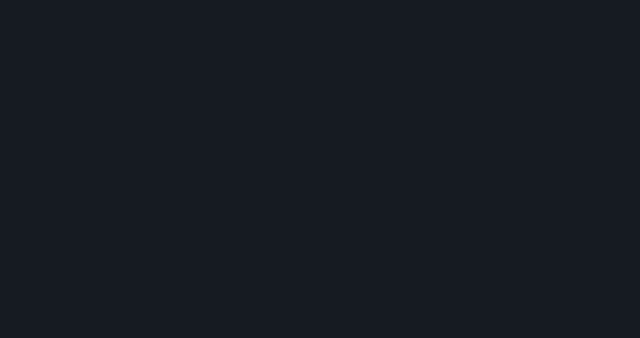
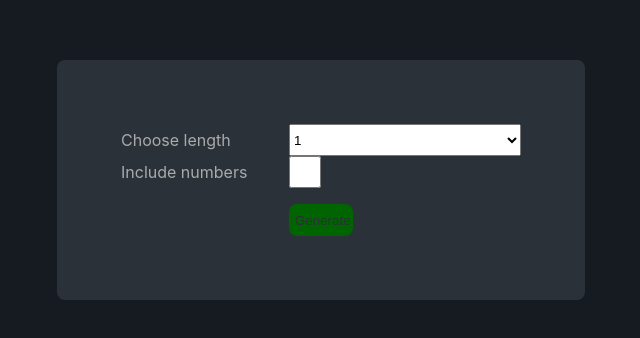
Before and after one commit to JacobG03/pass_generator, a Next.js app in the folder pass_generator/: page / in a window 1280 px wide. Shown: the part 220-558 px from the top of the page, without its empty margins (319-959 px from the left). Built offline with nearby package versions, Linux system fonts and the light colour scheme.

Commit message:
ui added

```diff
--- a/pass_generator/pages/index.js
+++ b/pass_generator/pages/index.js
@@ -1,4 +1,5 @@
 import styled from 'styled-components'
+import { useState, useEffect } from 'react'
 
 
 const Container = styled.div`
@@ -13,10 +14,86 @@ const Container = styled.div`
   color: rgb(170, 170, 170);
 `
 
+const GenerateSection = styled.div`
+  width: fit-content;
+  height: fit-content;
+  padding: 4rem;
+  border-radius: 8px;
+  display: flex;
+  flex-direction: column;
+  align-items: center;
+  background-color: rgb(42, 49, 56);
+  gap: 1rem;
+`
+
+const InputOptions = styled.div`
+  width: 400px;
+  height: fit-content;
+`
+
+const LengthSection = styled.div`
+  width: 100%;
+  height: fit-content;
+  display: flex;
+  flex-direction: row;
+  align-items: center;
+  justify-content: space-evenly;
+  gap: 0.5rem;
+`
+
+const SelectLength = styled.select`
+  flex-grow: 1;
+  height: 2rem;
+`
+
+const Checkbox = styled.input`
+  width: 2rem;
+  height: 2rem;
+  margin: 0;
+`
+
+const NumbersSection = styled.div`
+  height: 2rem;
+  width: 100%;
+  display: flex;
+  flex-direction: row;
+  align-items: center;
+  gap: 0.5rem;
+`
+
+const Label = styled.label`
+  width: 40%;
+`
+
+const Button = styled.button`
+  width: 4rem;
+  height: 2rem;
+  outline: none;
+  border: none;
+  border-radius: 8px;
+  color: rgb(42, 49, 56);
+  background-color: rgb(0,100,0);
+  cursor: pointer;
+`
+
 export default function Home() {
   return (
     <Container>
-
+      <GenerateSection>
+        <InputOptions>
+          <LengthSection>
+            <Label for='length'>Choose length</Label>
+            <SelectLength name='length'>
+              {Array.from(Array(257).keys()).map(number => number > 0 ? <option value={number} key={number}>{number}</option> : null)}
+            </SelectLength>
+          </LengthSection>
+          <NumbersSection>
+            <Label for='numbers'>Include numbers</Label>
+            <Checkbox name='numbers' type='checkbox' />
+          </NumbersSection>
+        </InputOptions>
+        <Button>Generate</Button>
+      </GenerateSection>
     </Container>
   )
 }
```
